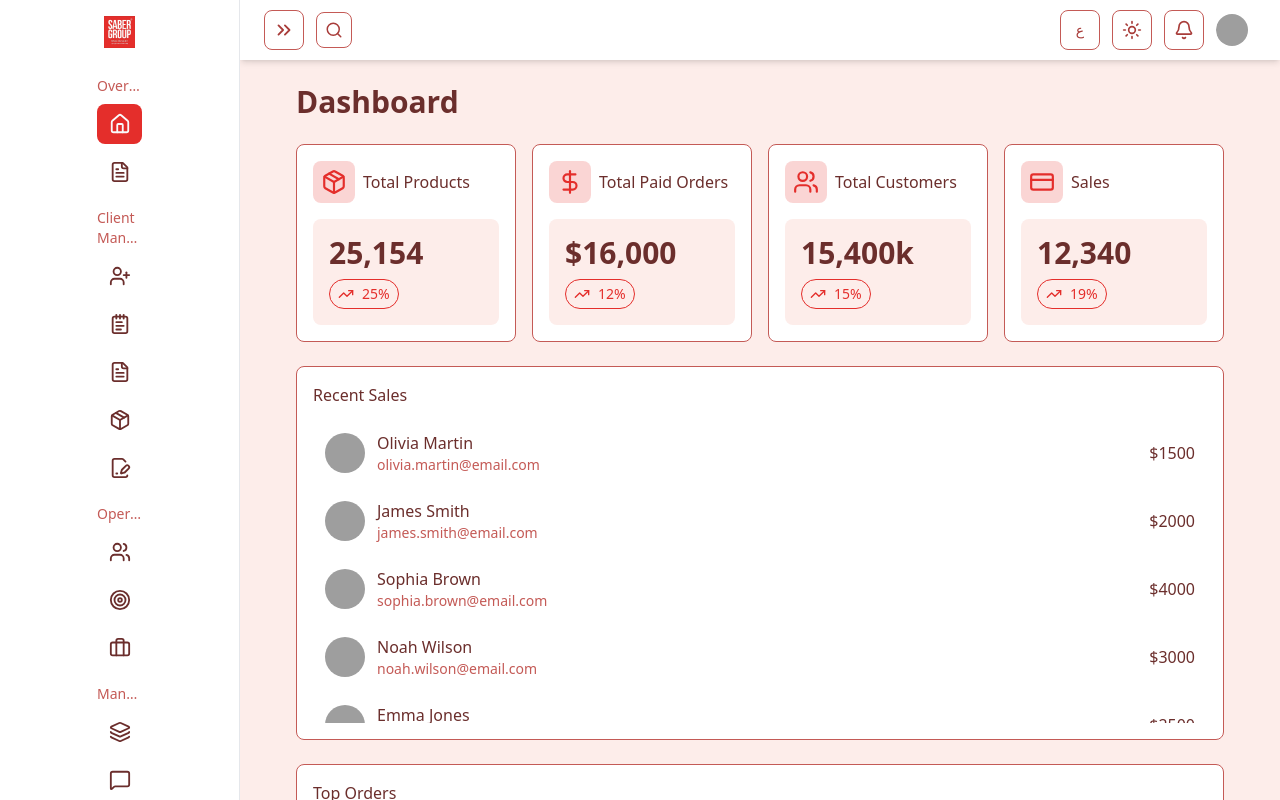
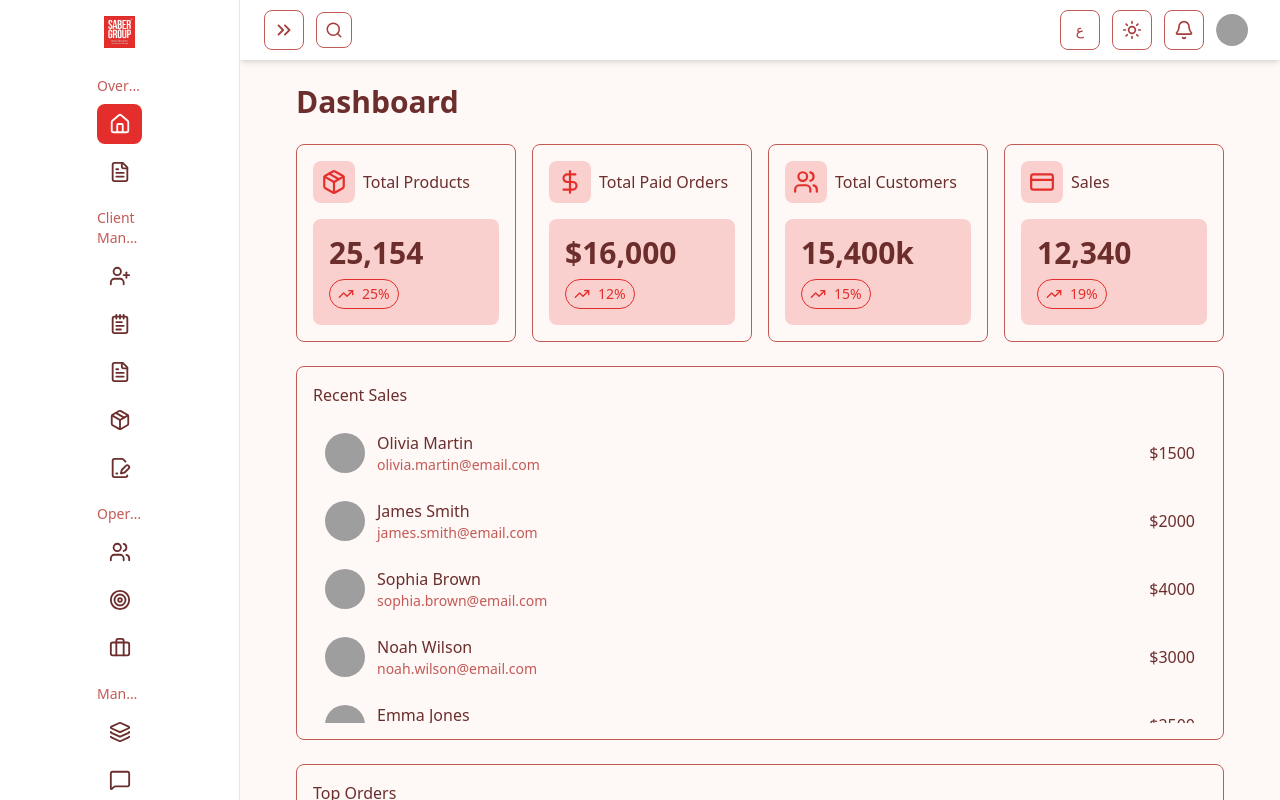
Before and after one commit to OmarTaima/marktingmangmentdashboard, a React (Vite) app: page / in a window 1280 px wide. Built offline with nearby package versions, Linux system fonts and the light colour scheme; grey boxes are pictures that could not be loaded.

Commit message:
fix colors

```diff
--- a/src/index.css
+++ b/src/index.css
@@ -107,7 +107,7 @@
     }
 
     .card {
-        @apply border-light-600 dark:border-dark-700 dark:bg-dark-900 flex flex-col gap-y-4 rounded-lg border bg-white p-4 transition-colors;
+        @apply border-light-600 dark:border-dark-700 dark:bg-dark-900 bg-light-50 flex flex-col gap-y-4 rounded-lg border p-4 transition-colors;
     }
 
     .card-header {
@@ -127,7 +127,7 @@
     }
 
     .table-header {
-        @apply bg-dark-200 dark:bg-dark-800 sticky top-0 transition-[background];
+        @apply bg-light-500/20 dark:bg-dark-800 sticky top-0 transition-[background];
     }
 
     .table-row {
--- a/src/routes/Layout.jsx
+++ b/src/routes/Layout.jsx
@@ -34,7 +34,7 @@ const Layout = () => {
     const baseOffsetClass = isArabic ? "mr-0" : "ml-0";
 
     return (
-        <div className="bg-light-100 dark:bg-dark-950 min-h-screen transition-colors">
+        <div className="dark:bg-dark-950 bg-light-50 min-h-screen transition-colors">
             {/* Background overlay for mobile */}
             <div
                 className={cn(
--- a/src/routes/dashboard/page.jsx
+++ b/src/routes/dashboard/page.jsx
@@ -1,4 +1,3 @@
-import { Area, AreaChart, ResponsiveContainer, Tooltip, XAxis, YAxis } from "recharts";
 import { recentSalesData, topProducts } from "../../constants";
 import { useTheme } from "next-themes";
 import { CreditCard, DollarSign, Package, PencilLine, Star, Trash, TrendingUp, Users } from "lucide-react";
@@ -50,7 +49,7 @@ const DashboardPage = () => {
                             </div>
                             <p className="card-title">{title}</p>
                         </div>
-                        <div className="card-body bg-light-100 dark:bg-dark-950 transition-colors">
+                        <div className="card-body bg-light-500/20 dark:bg-dark-950 transition-colors">
                             <p className="text-light-900 dark:text-dark-50 text-2xl font-bold transition-colors sm:text-3xl">{value}</p>
                             <span className="border-light-500 text-light-500 dark:border-secdark-700 dark:text-secdark-700 flex w-fit items-center gap-x-2 rounded-full border px-2 py-1 text-sm font-medium">
                                 <TrendingUp size={16} />
--- a/src/routes/onboarding/page.jsx
+++ b/src/routes/onboarding/page.jsx
@@ -93,9 +93,7 @@ const OnboardingPage = () => {
 
     const handleNext = (stepData) => {
         // Build an updated snapshot combining current formData and incoming step data.
-        const updatedFormData = stepData
-            ? { ...formData, [Object.keys(stepData)[0]]: stepData[Object.keys(stepData)[0]] }
-            : { ...formData };
+        const updatedFormData = stepData ? { ...formData, [Object.keys(stepData)[0]]: stepData[Object.keys(stepData)[0]] } : { ...formData };
 
         // persist immediately to state
         setFormData(updatedFormData);
```
